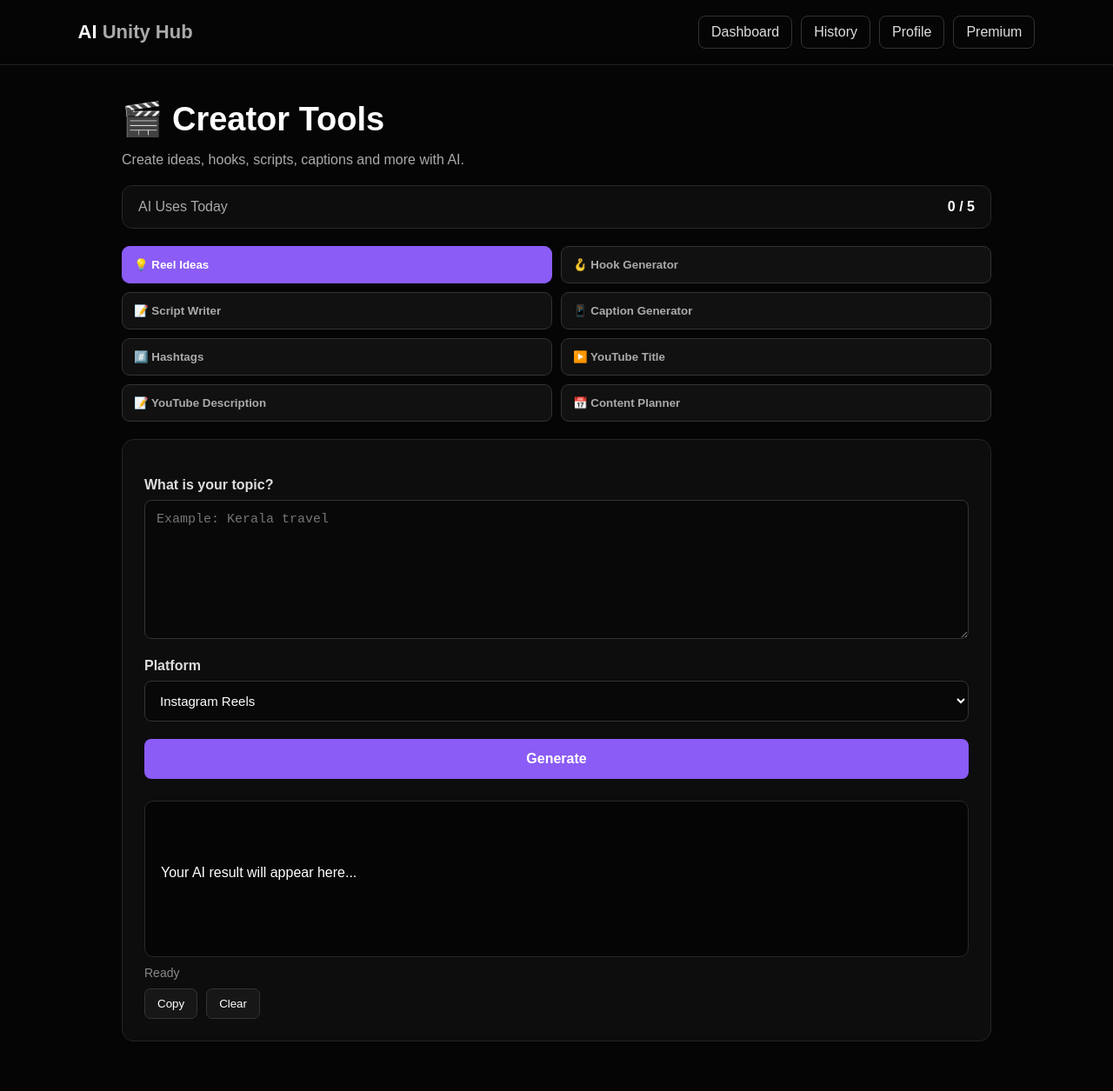
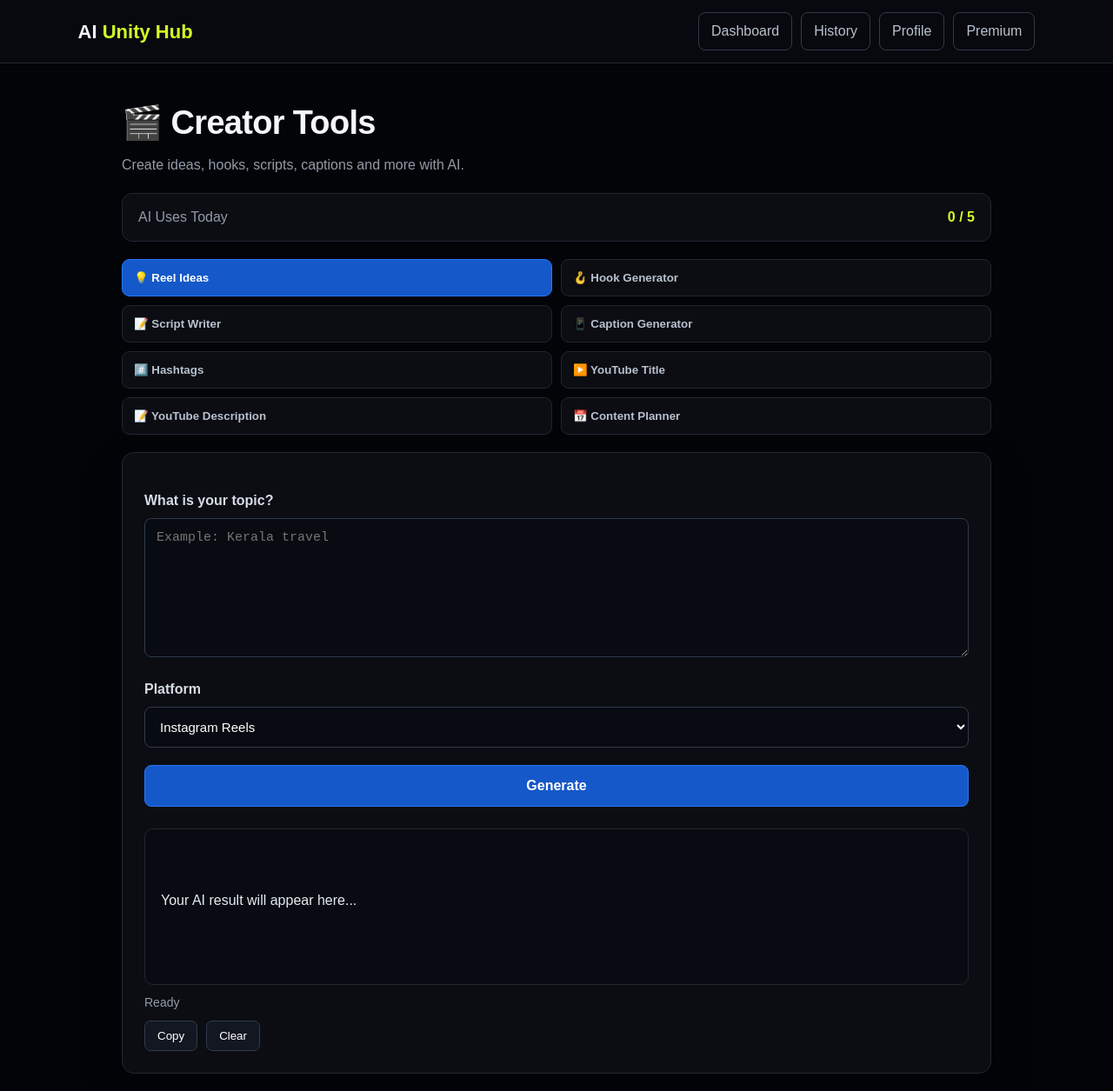
Before and after one commit to godsownworld-a11y/ai-unity-hub, a website with bundled scripts: page creator-tools.html in a window 1280 px wide. Shown: the top 1255 px of the page at 87% size. Built offline with nearby package versions, Linux system fonts and the light colour scheme; no server answers.

Commit message:
Unify creator tools theme and mobile layout

```diff
--- a/creator-tools.html
+++ b/creator-tools.html
@@ -8,234 +8,39 @@
 
 <style>
 *{box-sizing:border-box}
-
-body{
-    margin:0;
-    font-family:Arial,sans-serif;
-    background:#050505;
-    color:white;
-}
-
-header{
-    padding:18px 7%;
-    border-bottom:1px solid #222;
-    display:flex;
-    justify-content:space-between;
-    align-items:center;
-    gap:20px;
-}
-
-.logo{
-    font-size:22px;
-    font-weight:bold;
-}
-
-.logo span{
-    color:#aaa;
-}
-
-nav{
-    display:flex;
-    gap:10px;
-    flex-wrap:wrap;
-}
-
-nav a{
-    color:#ddd;
-    text-decoration:none;
-    border:1px solid #333;
-    padding:9px 14px;
-    border-radius:8px;
-}
-
-nav a:hover{
-    background:#181818;
-}
-
-.container{
-    width:90%;
-    max-width:1000px;
-    margin:40px auto;
-}
-
-h1{
-    font-size:38px;
-    margin-bottom:8px;
-}
-
-.subtitle{
-    color:#aaa;
-    margin-bottom:20px;
-}
-
-.usage{
-    background:#0d0d0d;
-    border:1px solid #292929;
-    border-radius:12px;
-    padding:15px 18px;
-    margin-bottom:20px;
-    display:flex;
-    justify-content:space-between;
-}
-
-.usage-title{
-    color:#aaa;
-}
-
-.usage-count{
-    font-weight:bold;
-}
-
-.tabs{
-    display:grid;
-    grid-template-columns:repeat(2,1fr);
-    gap:10px;
-    margin-bottom:20px;
-}
-
-.tab{
-    background:#111;
-    color:#aaa;
-    border:1px solid #333;
-    padding:13px;
-    border-radius:9px;
-    cursor:pointer;
-    text-align:left;
-    font-weight:bold;
-}
-
-.tab:hover{
-    border-color:#8b5cf6;
-    color:white;
-}
-
-.tab.active{
-    background:#8b5cf6;
-    color:white;
-    border-color:#8b5cf6;
-}
-
-.tool{
-    background:#0d0d0d;
-    border:1px solid #242424;
-    border-radius:14px;
-    padding:25px;
-}
-
-label{
-    display:block;
-    margin:18px 0 8px;
-    color:#ddd;
-    font-weight:bold;
-}
-
-textarea,
-input,
-select{
-    width:100%;
-    padding:13px;
-    border-radius:8px;
-    border:1px solid #333;
-    background:#080808;
-    color:white;
-    font-size:15px;
-    outline:none;
-}
-
-textarea{
-    min-height:160px;
-    resize:vertical;
-}
-
-textarea:focus,
-input:focus,
-select:focus{
-    border-color:#8b5cf6;
-}
-
-.generate{
-    width:100%;
-    margin-top:20px;
-    padding:14px;
-    border:none;
-    border-radius:8px;
-    background:#8b5cf6;
-    color:white;
-    font-weight:bold;
-    font-size:16px;
-    cursor:pointer;
-}
-
-.generate:hover{
-    background:#7c3aed;
-}
-
-.generate:disabled{
-    opacity:.6;
-    cursor:not-allowed;
-}
-
-.output{
-    margin-top:25px;
-    padding:18px;
-    min-height:180px;
-    background:#050505;
-    border:1px solid #292929;
-    border-radius:10px;
-    white-space:pre-wrap;
-    line-height:1.6;
-}
-
-.status{
-    color:#888;
-    margin-top:10px;
-    font-size:14px;
-}
-
-.output-actions{
-    margin-top:10px;
-    display:flex;
-    gap:10px;
-}
-
-.small-btn{
-    padding:9px 14px;
-    background:#171717;
-    color:white;
-    border:1px solid #333;
-    border-radius:7px;
-    cursor:pointer;
-}
-
-footer{
-    text-align:center;
-    color:#777;
-    padding:35px 10px;
-    border-top:1px solid #222;
-    margin-top:60px;
-}
-
-@media(max-width:600px){
-
-    header{
-        align-items:flex-start;
-        flex-direction:column;
-    }
-
-    .container{
-        width:94%;
-        margin-top:25px;
-    }
-
-    h1{
-        font-size:30px;
-    }
-
-    .tabs{
-        grid-template-columns:1fr;
-    }
-
-}
+:root{color-scheme:dark;--bg:#030407;--panel:#0B0D12;--line:#202633;--muted:#929BAA;--text:#F5F7FA;--blue:#2878F5;--blue2:#1558C9;--lime:#D4FF24}
+body{margin:0;font-family:Arial,Helvetica,sans-serif;background:var(--bg);color:var(--text);line-height:1.5;min-height:100vh}
+header{min-height:70px;padding:14px 7%;border-bottom:1px solid var(--line);background:#07090E;display:flex;justify-content:space-between;align-items:center;gap:18px}
+.logo{font-size:22px;font-weight:800}.logo span{color:var(--lime)}
+nav{display:flex;gap:10px;flex-wrap:wrap}
+nav a{color:#B8C1CE;text-decoration:none;border:1px solid #303B4D;padding:9px 14px;border-radius:8px;transition:.2s}
+nav a:hover{background:#121A28;border-color:var(--blue);color:#fff}
+.container{width:min(92%,1000px);margin:40px auto}
+h1{font-size:clamp(29px,4vw,38px);margin:0 0 8px;letter-spacing:-.7px}
+.subtitle{color:var(--muted);margin:0 0 20px}
+.usage{background:var(--panel);border:1px solid var(--line);border-radius:12px;padding:15px 18px;margin-bottom:20px;display:flex;justify-content:space-between;gap:12px;align-items:center}
+.usage-title{color:var(--muted)}.usage-count{font-weight:800;color:var(--lime);font-variant-numeric:tabular-nums}
+.tabs{display:grid;grid-template-columns:repeat(2,minmax(0,1fr));gap:10px;margin-bottom:20px}
+.tab{background:var(--panel);color:#B8C1CE;border:1px solid var(--line);padding:13px;border-radius:9px;cursor:pointer;text-align:left;font-weight:bold;transition:.2s}
+.tab:hover{border-color:var(--blue);color:#fff}
+.tab.active{background:var(--blue2);color:white;border-color:var(--blue)}
+.tool{background:var(--panel);border:1px solid var(--line);border-radius:14px;padding:25px;box-shadow:0 18px 50px rgba(0,0,0,.18)}
+label{display:block;margin:18px 0 8px;color:#D5DCE6;font-weight:bold}
+textarea,input,select{width:100%;max-width:100%;padding:13px;border-radius:8px;border:1px solid #303B4D;background:#080B11;color:white;font-size:15px;outline:none}
+textarea{min-height:160px;resize:vertical}
+textarea:focus,input:focus,select:focus{border-color:var(--blue);outline:2px solid rgba(40,120,245,.18)}
+.generate{width:100%;margin-top:20px;padding:14px;border:1px solid var(--blue);border-radius:8px;background:var(--blue2);color:white;font-weight:bold;font-size:16px;cursor:pointer;transition:.2s}
+.generate:hover:not(:disabled){background:var(--blue)}
+.generate:disabled{opacity:.6;cursor:not-allowed}
+.output{margin-top:25px;padding:18px;min-height:180px;max-width:100%;overflow-wrap:anywhere;background:#080B11;border:1px solid var(--line);border-radius:10px;white-space:pre-wrap;line-height:1.6;color:#E4EAF2}
+.status{color:var(--muted);margin-top:10px;font-size:14px;overflow-wrap:anywhere}
+.output-actions{margin-top:10px;display:flex;gap:10px;flex-wrap:wrap}
+.small-btn{padding:9px 14px;background:#121722;color:white;border:1px solid #303B4D;border-radius:7px;cursor:pointer}
+.small-btn:hover{background:#1A2433;border-color:var(--blue)}
+footer{text-align:center;color:#778193;padding:35px 10px;border-top:1px solid var(--line);margin-top:60px}
+:focus-visible{outline:2px solid var(--lime);outline-offset:3px}
+@media(max-width:600px){header{align-items:flex-start;flex-direction:column;padding:14px 5%;gap:12px}.container{width:94%;margin:25px auto}.tabs{grid-template-columns:1fr}.tool{padding:20px}.usage{align-items:flex-start;flex-direction:column}}
+@media(max-width:380px){.tool{padding:16px}.output{padding:13px}nav a{padding:8px 10px}}
 </style>
 </head>
 
```
